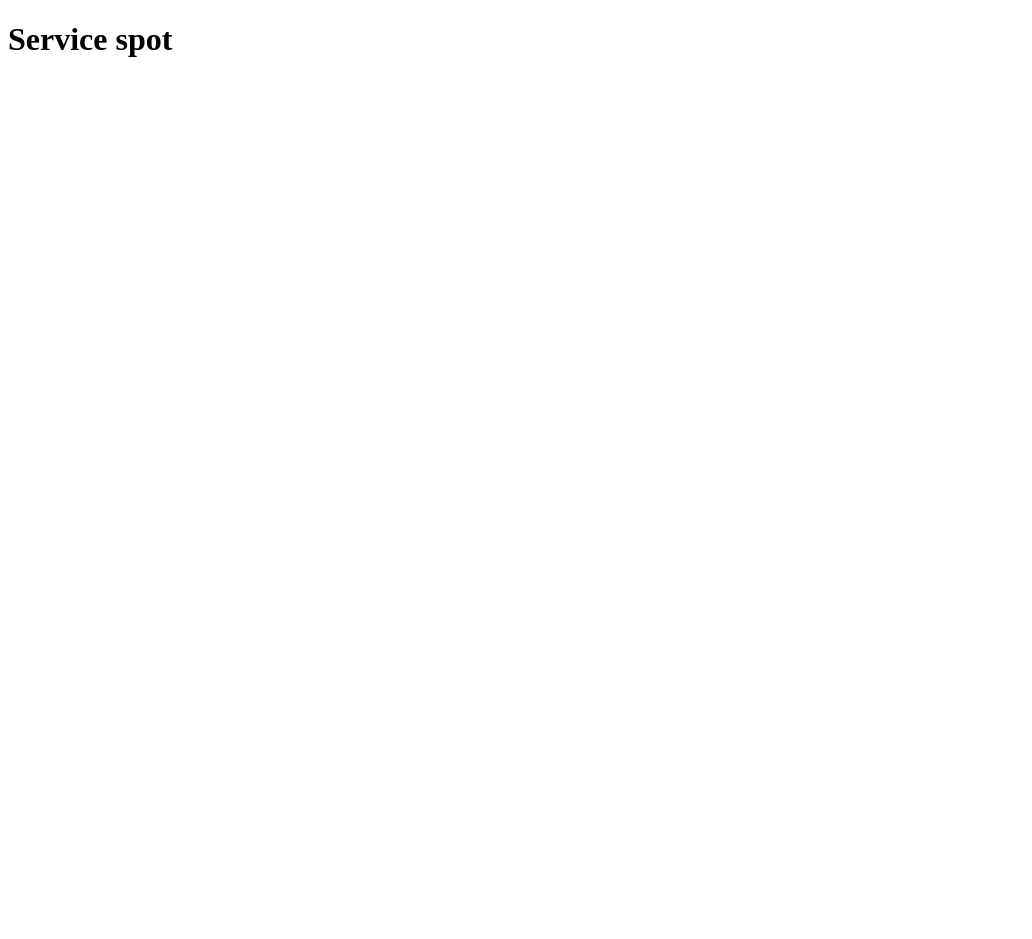
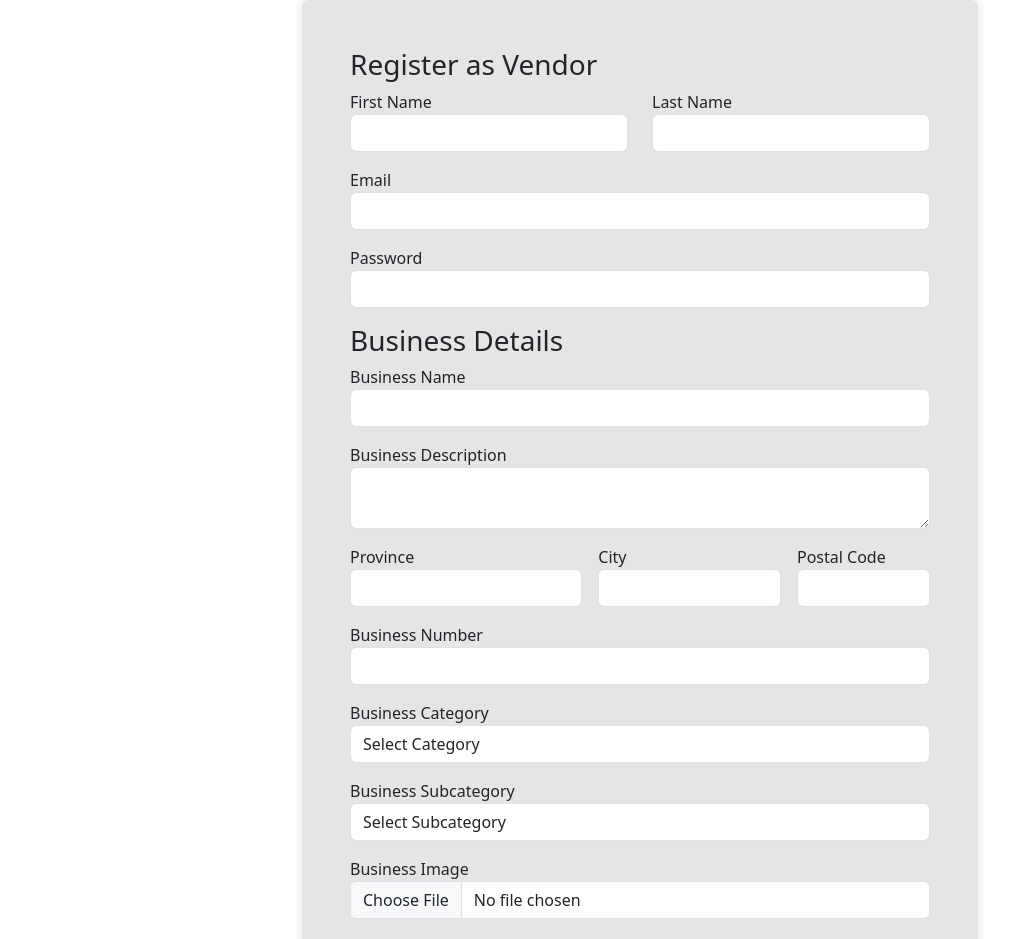
Before and after one commit to VrushaliHaldankar01/servicespot, a React (Create React App) app: page /VendorRegister in a window 1280 px wide. Shown: the top 939 px of the page, without its empty margins (0-1032 px from the left). Before the commit the page ends 800 px from the top, so only its background shows below. Built offline with nearby package versions, Linux system fonts and the light colour scheme.

Commit message:
added Vendor registration form

```diff
--- a/package.json
+++ b/package.json
@@ -6,8 +6,10 @@
     "@testing-library/jest-dom": "^5.17.0",
     "@testing-library/react": "^13.4.0",
     "@testing-library/user-event": "^13.5.0",
+    "bootstrap": "^5.3.3",
     "react": "^18.3.1",
     "react-dom": "^18.3.1",
+    "react-router-dom": "^6.23.1",
     "react-scripts": "5.0.1",
     "web-vitals": "^2.1.4"
   },
--- a/src/components/App.jsx
+++ b/src/components/App.jsx
@@ -1,10 +1,14 @@
 import React from 'react';
+import { BrowserRouter as Router, Route, Routes } from 'react-router-dom';
+import VendorRegister from '../pages/VendorRegister';
 
 function App() {
   return (
-    <div className='container'>
-      <h1>Service spot</h1>
-    </div>
+    <Router>
+      <Routes>
+        <Route path='/VendorRegister' element={<VendorRegister />} />
+      </Routes>
+    </Router>
   );
 }
 
--- /dev/null
+++ b/src/pages/VendorRegister.jsx
@@ -0,0 +1,249 @@
+import React, { useState } from 'react';
+import 'bootstrap/dist/css/bootstrap.min.css';
+import './VendorRegisterModule.css';
+
+const VendorRegister = () => {
+  const [formData, setFormData] = useState({
+    firstName: '',
+    lastName: '',
+    email: '',
+    password: '',
+    businessName: '',
+    businessDescription: '',
+    province: '',
+    city: '',
+    postalCode: '',
+    businessNumber: '',
+    businessCategory: '',
+    businessSubcategory: '',
+    businessImage: null,
+  });
+
+  const handleChange = (e) => {
+    const { name, value, files } = e.target;
+    setFormData({
+      ...formData,
+      [name]: files ? files[0] : value,
+    });
+  };
+
+  const handleSubmit = (e) => {
+    e.preventDefault();
+    // Handle form submission logic here
+    console.log(formData);
+  };
+
+  return (
+    <div className='container' style={{ maxWidth: '700px' }}>
+      <div className='registration-box p-4 rounded'>
+        <form onSubmit={handleSubmit} className='p-4 rounded'>
+          <h3>Register as Vendor</h3>
+          <div class='row'>
+            <div class='col mb-3'>
+              <label>First Name</label>
+              <input
+                type='text'
+                className='form-control'
+                name='firstName'
+                value={formData.firstName}
+                onChange={handleChange}
+                required
+              />
+            </div>
+            <div class='col mb-3'>
+              <label>Last Name</label>
+              <input
+                type='text'
+                className='form-control'
+                name='lastName'
+                value={formData.lastName}
+                onChange={handleChange}
+                required
+              />
+            </div>
+          </div>
+
+          <div className='form-group mb-3'>
+            <label>Email</label>
+            <input
+              type='email'
+              className='form-control'
+              name='email'
+              value={formData.email}
+              onChange={handleChange}
+              required
+            />
+          </div>
+          <div className='form-group mb-3'>
+            <label>Password</label>
+            <input
+              type='password'
+              className='form-control'
+              name='password'
+              value={formData.password}
+              onChange={handleChange}
+              required
+            />
+          </div>
+
+          <h3>Business Details</h3>
+          <div className='form-group mb-3'>
+            <label>Business Name</label>
+            <input
+              type='text'
+              className='form-control'
+              name='businessName'
+              value={formData.businessName}
+              onChange={handleChange}
+              required
+            />
+          </div>
+          <div className='form-group mb-3'>
+            <label>Business Description</label>
+            <textarea
+              className='form-control'
+              name='businessDescription'
+              value={formData.businessDescription}
+              onChange={handleChange}
+              required
+            />
+          </div>
+          <div class='row g-3'>
+            <div class='col-sm-5 mb-3'>
+              <label>Province</label>
+              <input
+                type='text'
+                className='form-control'
+                name='province'
+                value={formData.province}
+                onChange={handleChange}
+                required
+              />
+            </div>
+            <div class='col-sm-4'>
+              <label>City</label>
+              <input
+                type='text'
+                className='form-control'
+                name='city'
+                value={formData.city}
+                onChange={handleChange}
+                required
+              />
+            </div>
+            <div class='col-sm-3'>
+              <label>Postal Code</label>
+              <input
+                type='text'
+                className='form-control'
+                name='postalCode'
+                value={formData.postalCode}
+                onChange={handleChange}
+                required
+              />
+            </div>
+          </div>
+
+          <div className='form-group mb-3'>
+            <label>Business Number</label>
+            <input
+              type='text'
+              className='form-control'
+              name='businessNumber'
+              value={formData.businessNumber}
+              onChange={handleChange}
+              required
+            />
+          </div>
+          <div className='form-group mb-3'>
+            <label>Business Category</label>
+            <select
+              className='form-control'
+              name='businessCategory'
+              value={formData.businessCategory}
+              onChange={handleChange}
+              required
+            >
+              <option value=''>Select Category</option>
+              <option value='retail'>Retail</option>
+              <option value='service'>Service</option>
+              <option value='manufacturing'>Manufacturing</option>
+              {/* Add more options as needed */}
+            </select>
+          </div>
+          <div className='form-group mb-3'>
+            <label>Business Subcategory</label>
+            <select
+              className='form-control'
+              name='businessSubcategory'
+              value={formData.businessSubcategory}
+              onChange={handleChange}
+              required
+            >
+              <option value=''>Select Subcategory</option>
+              {formData.businessCategory === 'retail' && (
+                <>
+                  <option value='clothing'>Clothing</option>
+                  <option value='electronics'>Electronics</option>
+                  {/* Add more options as needed */}
+                </>
+              )}
+              {formData.businessCategory === 'service' && (
+                <>
+                  <option value='consulting'>Consulting</option>
+                  <option value='cleaning'>Cleaning</option>
+                  {/* Add more options as needed */}
+                </>
+              )}
+              {formData.businessCategory === 'manufacturing' && (
+                <>
+                  <option value='textiles'>Textiles</option>
+                  <option value='machinery'>Machinery</option>
+                </>
+              )}
+            </select>
+          </div>
+          <div className='form-group mb-3'>
+            <label>Business Image</label>
+            <input
+              type='file'
+              className='form-control'
+              name='businessImage'
+              onChange={handleChange}
+              required
+            />
+          </div>
+          <div className='form-check mb-4'>
+            <input
+              type='checkbox'
+              className='form-check-input'
+              name='agreeTerms'
+              checked={formData.agreeTerms}
+              onChange={handleChange}
+              required
+            />
+            <label className='form-check-label'>
+              I understand and agree to Terms & Conditions
+            </label>
+          </div>
+
+          <div className='text-center'>
+            <button
+              type='submit'
+              className='btn btn-dark submitbutton rounded-pill'
+            >
+              Submit
+            </button>
+          </div>
+          <div className='text-center mt-3'>
+            <p>
+              Already have an account? <a href='#'>Sign in</a>
+            </p>
+          </div>
+        </form>
+      </div>
+    </div>
+  );
+};
+
+export default VendorRegister;
--- /dev/null
+++ b/src/pages/VendorRegisterModule.css
@@ -0,0 +1,12 @@
+.registration-box {
+    background-color: #0f0f0f1b;
+    box-shadow: 0px 0px 10px rgba(0, 0, 0, 0.1);
+    max-width: 1200px;
+    width: 100%;
+    border: #ffffff1b;
+  }
+
+  .submitbutton{
+    width:400px;
+
+  }
```
Also changed, not shown: 1 other file (tests, documents, lock files or other folders).
